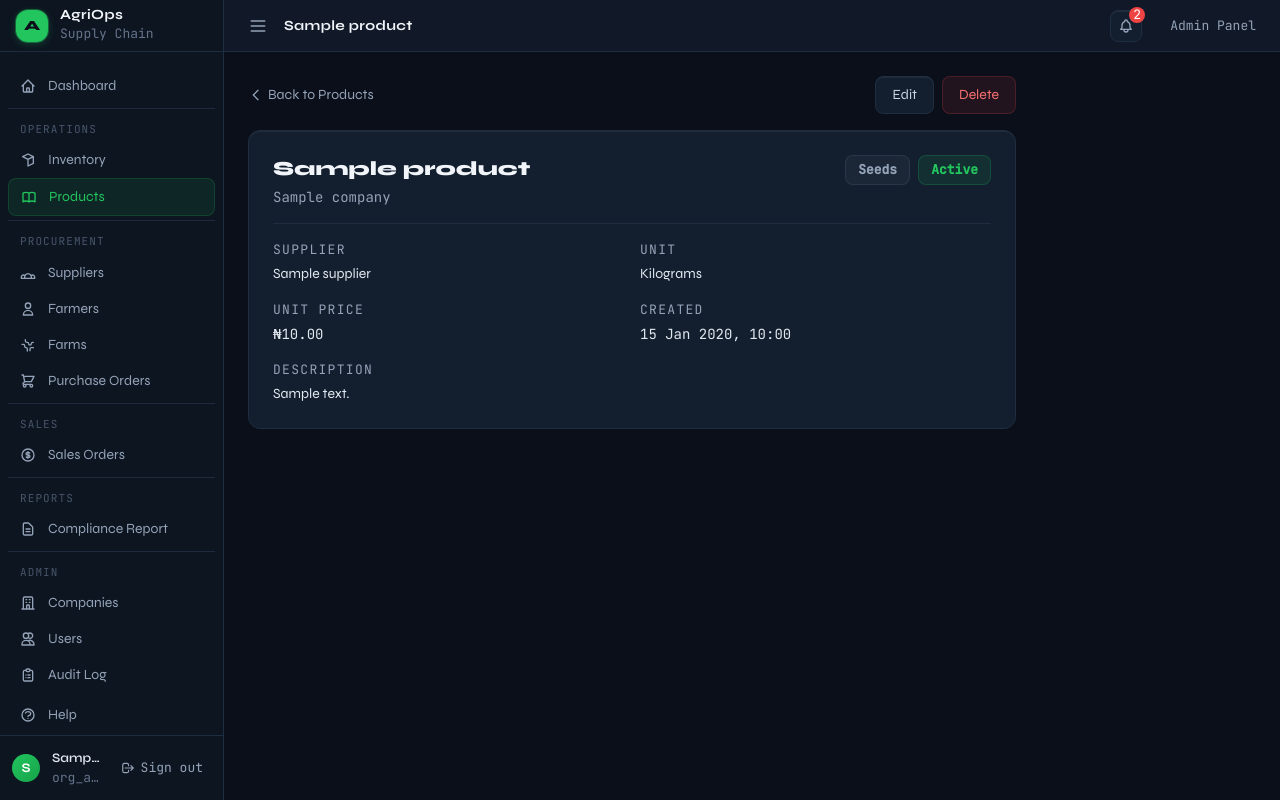
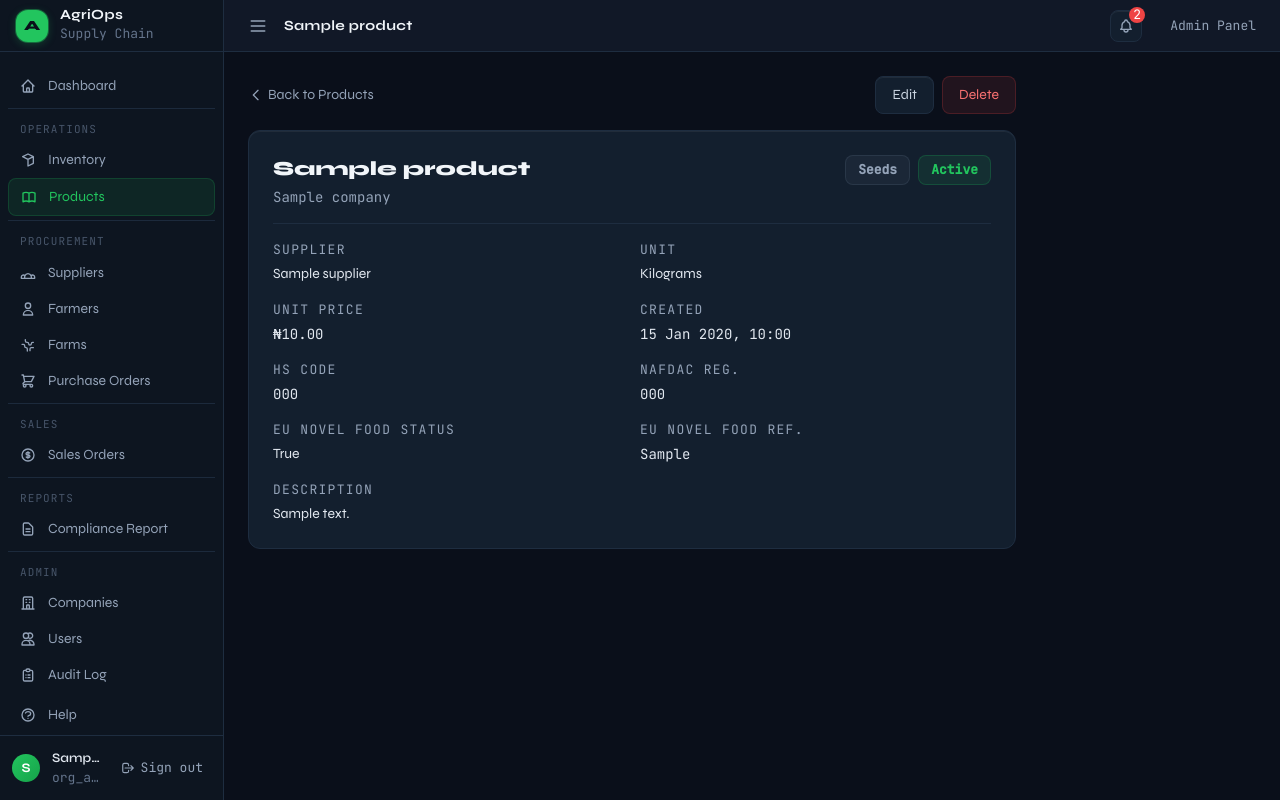
Before and after one commit to Sirleroy/agri_ops, a Django app: page /products/1/ in a window 1280 px wide. Run offline with Django 5.2, Linux system fonts and the light colour scheme; a user stored in the database is signed in; tables that the repository leaves empty hold one stand-in row (values such as "Sample post"); data that the repository does not hold is empty; some libraries are stand-ins or nearby versions.

Commit message:
fix(products, users): redirect to detail, fix role field, gate edit/delete
Products:
- Create/update redirect to product detail instead of list
- Update supports ?next from detail page
- Form back/cancel respects ?next
- Detail shows hs_code, NAFDAC reg, and EU novel food fields when set

Users:
- user.role → user.system_role (field was silently empty in list/detail)
- Edit and Delete in detail gated to is_org_admin (matches view mixin)
- Edit icon in list gated to is_org_admin (was manager_or_above — mismatch)
- UserUpdateView.get_success_url() supports ?next, falls back to detail

Co-Authored-By: Claude Sonnet 4.6 <noreply@anthropic.com>

```diff
--- a/apps/products/views.py
+++ b/apps/products/views.py
@@ -35,11 +35,13 @@ class ProductCreateView(OtherRevealMixin, AuditCreateMixin, StaffRequiredMixin,
               'nafdac_registration_number', 'eu_novel_food_status', 'eu_novel_food_ref',
               'supplier', 'is_active']
     other_reveal_fields = ['category']
-    success_url = reverse_lazy('products:list')
 
     def form_valid(self, form):
         form.instance.company = self.request.user.company
         return super().form_valid(form)
+
+    def get_success_url(self):
+        return reverse_lazy('products:detail', kwargs={'pk': self.object.pk})
 
 
 class ProductUpdateView(OtherRevealMixin, AuditUpdateMixin, StaffRequiredMixin, UpdateView):
@@ -49,7 +51,6 @@ class ProductUpdateView(OtherRevealMixin, AuditUpdateMixin, StaffRequiredMixin,
               'nafdac_registration_number', 'eu_novel_food_status', 'eu_novel_food_ref',
               'supplier', 'is_active']
     other_reveal_fields = ['category']
-    success_url = reverse_lazy('products:list')
 
     def get_object(self):
         obj = super().get_object()
@@ -57,6 +58,12 @@ class ProductUpdateView(OtherRevealMixin, AuditUpdateMixin, StaffRequiredMixin,
             from django.http import Http404
             raise Http404
         return obj
+
+    def get_success_url(self):
+        next_url = self.request.GET.get('next')
+        if next_url:
+            return next_url
+        return reverse_lazy('products:detail', kwargs={'pk': self.object.pk})
 
 
 class ProductDeleteView(AuditDeleteMixin, ManagerRequiredMixin, DeleteView):
--- a/templates/products/detail.html
+++ b/templates/products/detail.html
@@ -53,6 +53,30 @@
         <p class="text-xs font-mono text-slate-500 uppercase tracking-widest mb-1">Created</p>
         <p class="text-sm text-slate-200 font-mono">{{ product.created_at|date:"d M Y, H:i" }}</p>
       </div>
+      {% if product.hs_code %}
+      <div>
+        <p class="text-xs font-mono text-slate-500 uppercase tracking-widest mb-1">HS Code</p>
+        <p class="text-sm text-slate-200 font-mono">{{ product.hs_code }}</p>
+      </div>
+      {% endif %}
+      {% if product.nafdac_registration_number %}
+      <div>
+        <p class="text-xs font-mono text-slate-500 uppercase tracking-widest mb-1">NAFDAC Reg.</p>
+        <p class="text-sm text-slate-200 font-mono">{{ product.nafdac_registration_number }}</p>
+      </div>
+      {% endif %}
+      {% if product.eu_novel_food_status %}
+      <div>
+        <p class="text-xs font-mono text-slate-500 uppercase tracking-widest mb-1">EU Novel Food Status</p>
+        <p class="text-sm text-slate-200">{{ product.eu_novel_food_status }}</p>
+      </div>
+      {% if product.eu_novel_food_ref %}
+      <div>
+        <p class="text-xs font-mono text-slate-500 uppercase tracking-widest mb-1">EU Novel Food Ref.</p>
+        <p class="text-sm text-slate-200 font-mono">{{ product.eu_novel_food_ref }}</p>
+      </div>
+      {% endif %}
+      {% endif %}
       {% if product.description %}
       <div class="col-span-2">
         <p class="text-xs font-mono text-slate-500 uppercase tracking-widest mb-1">Description</p>
--- a/templates/products/form.html
+++ b/templates/products/form.html
@@ -5,7 +5,7 @@
 {% block content %}
 <div class="max-w-2xl space-y-4">
 
-  <a href="{% url 'products:list' %}" class="text-sm text-slate-500 hover:text-slate-100 transition-colors flex items-center gap-1 w-fit">
+  <a href="{% if request.GET.next %}{{ request.GET.next }}{% else %}{% url 'products:list' %}{% endif %}" class="text-sm text-slate-500 hover:text-slate-100 transition-colors flex items-center gap-1 w-fit">
     <svg class="w-4 h-4" fill="none" stroke="currentColor" viewBox="0 0 24 24"><path stroke-linecap="round" stroke-linejoin="round" stroke-width="2" d="M15 19l-7-7 7-7"/></svg>
     Back to Products
   </a>
@@ -36,7 +36,7 @@
         <button type="submit" class="px-5 py-2 bg-green hover:bg-green-dim text-bg font-bold text-sm rounded-lg transition-colors">
           {% if object %}Save Changes{% else %}Add Product{% endif %}
         </button>
-        <a href="{% url 'products:list' %}" class="px-5 py-2 bg-card border border-border rounded-lg text-slate-400 hover:text-slate-100 text-sm transition-colors">Cancel</a>
+        <a href="{% if request.GET.next %}{{ request.GET.next }}{% else %}{% url 'products:list' %}{% endif %}" class="px-5 py-2 bg-card border border-border rounded-lg text-slate-400 hover:text-slate-100 text-sm transition-colors">Cancel</a>
       </div>
     </form>
   </div>
--- a/templates/users/detail.html
+++ b/templates/users/detail.html
@@ -10,10 +10,12 @@
       <svg class="w-4 h-4" fill="none" stroke="currentColor" viewBox="0 0 24 24"><path stroke-linecap="round" stroke-linejoin="round" stroke-width="2" d="M15 19l-7-7 7-7"/></svg>
       Back to Users
     </a>
+    {% if request.user.is_org_admin %}
     <div class="flex gap-2">
       <a href="{% url 'users:update' profile.pk %}?next={{ request.path }}" class="px-4 py-2 bg-card border border-border rounded-lg text-sm text-slate-300 hover:text-slate-100 transition-colors">Edit</a>
       <button @click="openDeleteModal('{% url 'users:delete' profile.pk %}', '{{ profile.username|escapejs }}')" class="px-4 py-2 bg-red-500/10 border border-red-500/20 rounded-lg text-sm text-red-400 hover:text-red-300 transition-colors">Delete</button>
     </div>
+    {% endif %}
   </div>
 
   <div class="bg-card border border-border rounded-xl p-6 space-y-4">
@@ -28,8 +30,8 @@
         </p>
       </div>
       <div class="ml-auto flex gap-2">
-        {% if profile.role %}
-        <span class="px-3 py-1 rounded-lg text-xs font-mono font-semibold bg-slate-500/10 text-slate-400 border border-slate-500/20">{{ profile.get_role_display }}</span>
+        {% if profile.system_role %}
+        <span class="px-3 py-1 rounded-lg text-xs font-mono font-semibold bg-slate-500/10 text-slate-400 border border-slate-500/20">{{ profile.get_system_role_display }}</span>
         {% endif %}
         {% if profile.is_active %}
           <span class="px-3 py-1 rounded-lg text-xs font-mono font-semibold bg-green/10 text-green border border-green/20">Active</span>
--- a/templates/users/list.html
+++ b/templates/users/list.html
@@ -31,9 +31,9 @@
           </td>
           <td class="px-5 py-3 text-slate-400">{{ user.get_full_name|default:"—" }}</td>
           <td class="px-5 py-3">
-            {% if user.role %}
+            {% if user.system_role %}
             <span class="px-2 py-1 rounded-md text-xs font-mono font-semibold bg-slate-500/10 text-slate-400 border border-slate-500/20">
-              {{ user.get_role_display }}
+              {{ user.get_system_role_display }}
             </span>
             {% else %}
             <span class="text-slate-600">—</span>
@@ -49,7 +49,7 @@
           </td>
           <td class="px-5 py-3">
             <div class="flex items-center gap-2 justify-end">
-              {% if request.user.is_manager_or_above %}
+              {% if request.user.is_org_admin %}
               <a href="{% url 'users:update' user.pk %}" class="text-slate-500 hover:text-slate-100 transition-colors" title="Edit">
                 <svg class="w-4 h-4" fill="none" stroke="currentColor" viewBox="0 0 24 24"><path stroke-linecap="round" stroke-linejoin="round" stroke-width="2" d="M11 5H6a2 2 0 00-2 2v11a2 2 0 002 2h11a2 2 0 002-2v-5m-1.414-9.414a2 2 0 112.828 2.828L11.828 15H9v-2.828l8.586-8.586z"/></svg>
               </a>
```
Also changed, not shown: apps/users/views.py (+6 -1 lines).
